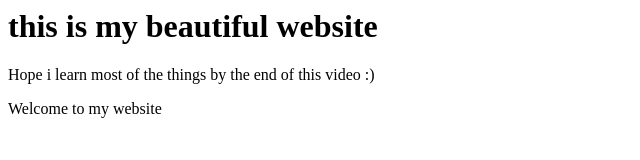
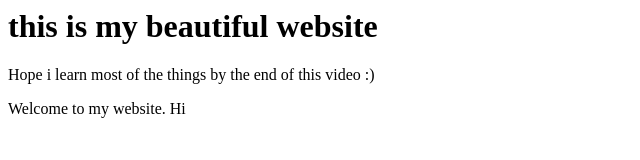
Before and after one commit to prateeksha-kulkarni/awesome-repo, a plain HTML site: page index.html in a window 1280 px wide. Shown: the full height of the page, 0-640 px from the left. Drawn offline with Linux system fonts and the light colour scheme.

Commit message:
Added hi in the message

```diff
--- a/index.html
+++ b/index.html
@@ -3,5 +3,5 @@
 <title>This is my website</title>
 <h1>this is my beautiful website</h1>
 <p>Hope i learn  most of the things by the end of this video :)</p>
-<p>Welcome to my website</p>
+<p>Welcome to my website. Hi</p>
 </html>
```
